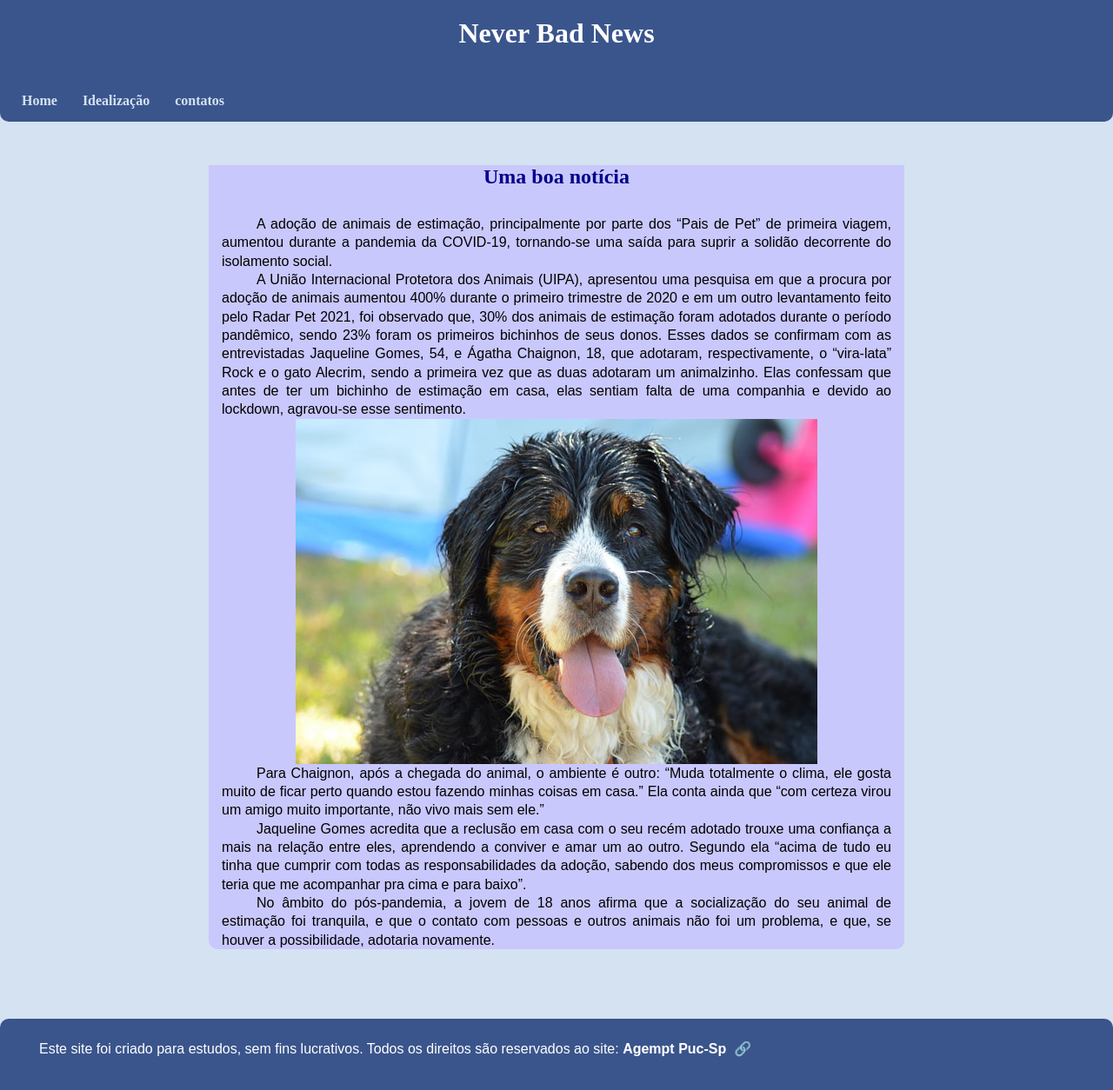
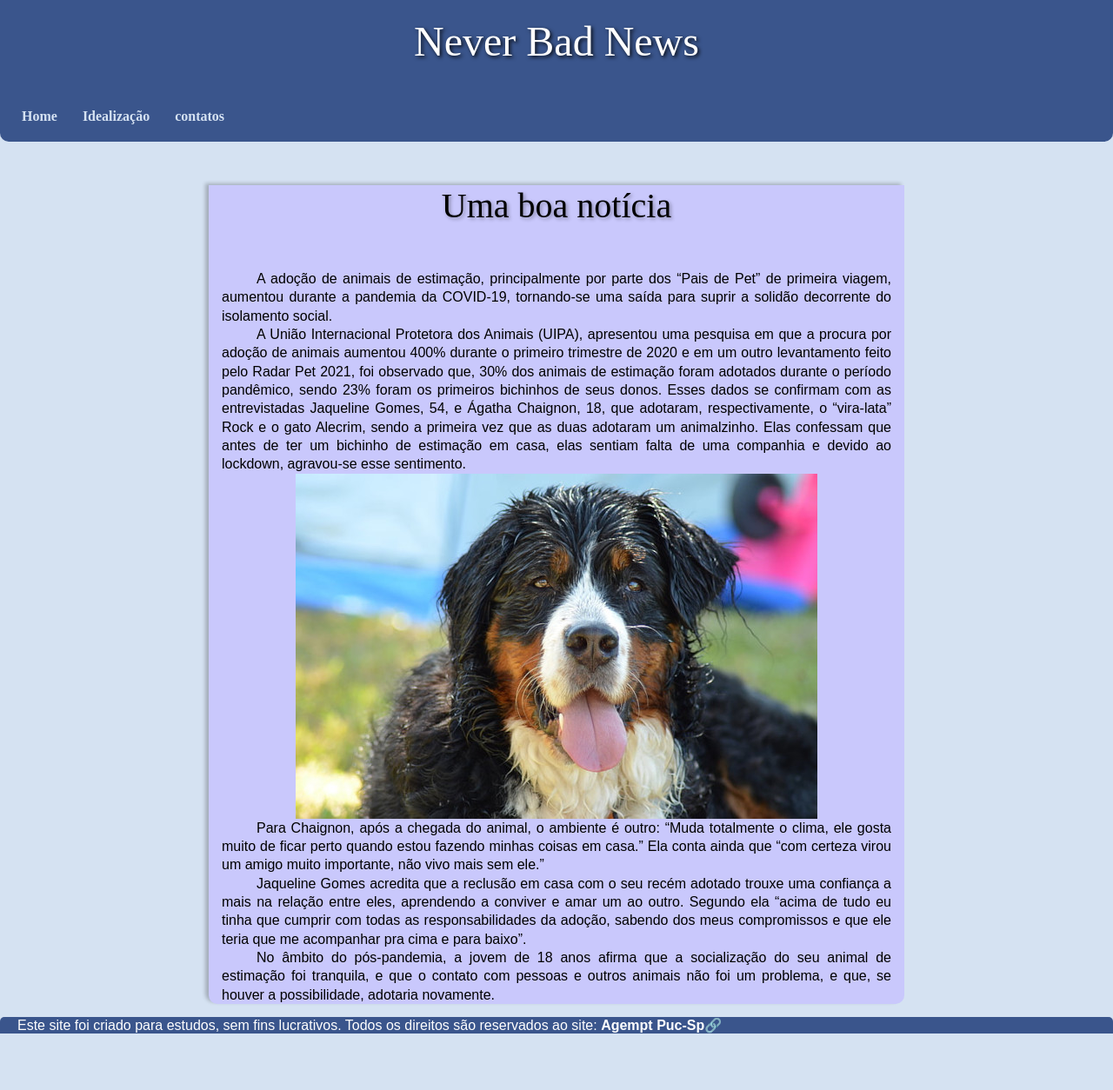
Before and after one commit to gleidsonlucas/Never-Bad-News, a plain HTML site: page index.html in a window 1280 px wide. Shown: the whole page at 87% size. After the commit the page ends 1189 px from the top, so only its background shows below. Drawn offline with Linux system fonts and the light colour scheme.

Commit message:
atualização

```diff
--- a/style.css
+++ b/style.css
@@ -4,7 +4,6 @@
     margin: 0px;
     padding: 0px;
 }
-
 :root{
     --cor1: #3A558C;
     --cor2: #5D75A6;
@@ -18,7 +17,7 @@ body{
 }
 header{
     background-color: var(--cor1);
-    height: 100px;
+    max-height: 150px;
     border-bottom-left-radius: 10px;
     border-bottom-right-radius: 10px;
     padding: 20px;
@@ -28,16 +27,27 @@ header{
 header > h1{
     text-align: center;
     padding-bottom: 50px;
-    color: white;
+    color: rgb(255, 255, 255);
+    font-family: serif;
+    font-size: 3em;
+    text-shadow: 2px 2px 4px rgba(0, 0, 0, 0.849);
+    font-weight: 400;
 }
-
+ main  h2{
+    text-align: center;
+    padding-bottom: 50px;
+    color: rgb(0, 0, 0);
+    font-family: serif;
+    font-size: 2.5em;
+    text-shadow: 2px 2px 4px rgba(0, 0, 0, 0.322);
+    font-weight: 400;
+}
 header  a{
     text-decoration: none;
     color: var(--cor4);
     padding-right: 20px;
     font-weight: bold;
     padding-left: 5px;
-
 }
 
 header > nav > a:hover{
@@ -47,6 +57,9 @@ header > nav > a:hover{
     text-decoration: underline;
     transition: 0.5s;
 }
+header > nav > a:active{
+    color: darkblue;
+}
 
 main {
     max-width: 800px;
@@ -55,15 +68,9 @@ main {
     margin: auto;
     border-bottom-left-radius: 10px;
     border-bottom-right-radius: 10px;
-
+    box-shadow: -4px -2px 4px rgba(0, 0, 0, 0.233);
 }
 
-main > h2 {
-    color: darkblue;
-    text-align: center;
-    padding-bottom: 30px;
-
-}
 
 main > article> p{
     font-family: Arial, Helvetica, sans-serif;
@@ -84,11 +91,10 @@ img{
 footer{
     background-color: var(--cor1);
     color: white;
-    padding: 25px;
-    margin-top: 80px;
-    height: 35px;
-    border-top-left-radius: 10px;
-    border-top-right-radius: 10px;
+    padding: 0px;
+    margin-top: 15px;
+    border-top-left-radius: 5px;
+    border-top-right-radius: 5px;
     font-family: Arial, Helvetica, sans-serif;
     text-indent: 20px;
 }
@@ -99,5 +105,5 @@ footer  a{
 
 }
 footer a::after{
-   content: '\00A0\00A0\01F517';
+   content: '\01F517';
 }
```
